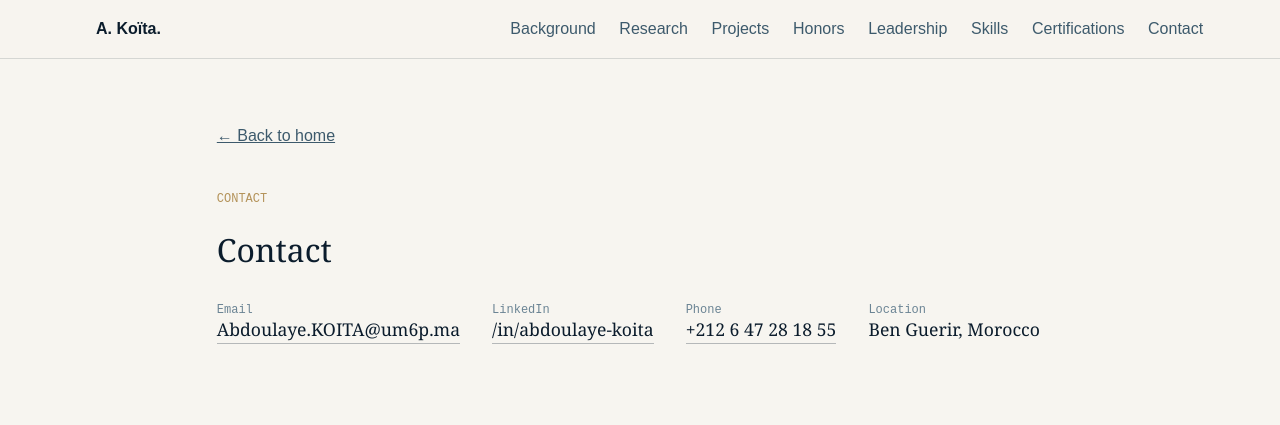
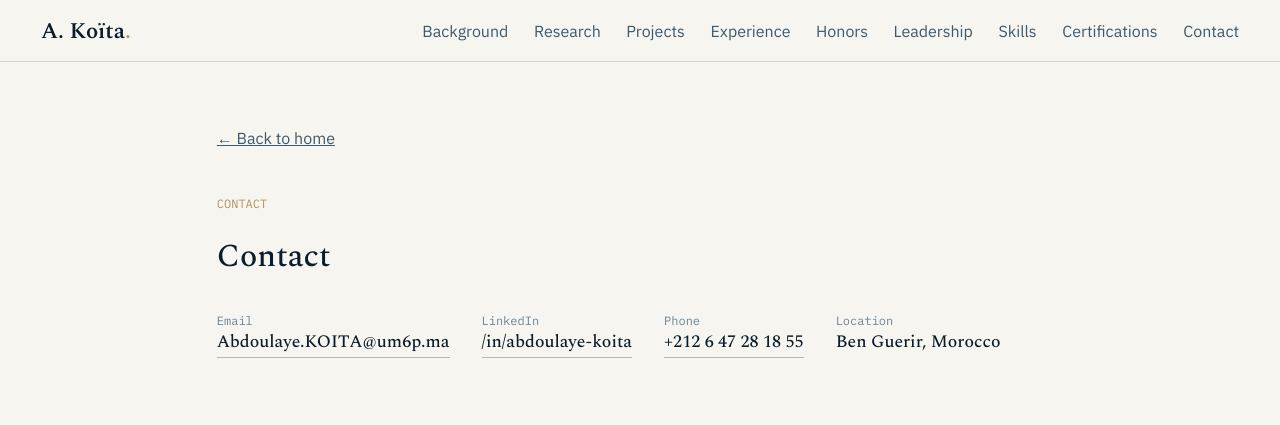
Before and after one commit to Abdoulaye279/Abdoulaye_koita, a plain HTML site: page contact.html in a window 1280 px wide. Drawn offline with nearby package versions, Linux system fonts and the light colour scheme.

Commit message:
Add Experience link and align navigation typography on contact page

```diff
--- a/contact.html
+++ b/contact.html
@@ -5,119 +5,41 @@
 <meta charset="UTF-8">
 <meta name="viewport" content="width=device-width, initial-scale=1">
 <title>Contact · Abdoulaye Koïta</title>
+<link rel="preconnect" href="https://fonts.googleapis.com">
+<link rel="preconnect" href="https://fonts.gstatic.com" crossorigin>
+<link href="https://fonts.googleapis.com/css2?family=Spectral:wght@500;600&family=IBM+Plex+Sans:wght@300;400;500;600;700&family=IBM+Plex+Mono:wght@400;500&display=swap" rel="stylesheet">
 <style>
-:root{
-  --ink:#0B1C2C;
-  --paper:#F7F5F0;
-  --slate:#3D5A6C;
-  --brass:#B4935A;
-  --line:rgba(11,28,44,.14);
-}
+:root{--ink:#0B1C2C;--paper:#F7F5F0;--slate:#3D5A6C;--brass:#B4935A;--line:rgba(11,28,44,.14);--dim:#4B5A63;--sans:'IBM Plex Sans',Arial,sans-serif;--serif:'Spectral',Georgia,serif;--mono:'IBM Plex Mono',monospace}
 *{box-sizing:border-box}
-body{
-  margin:0;
-  background:var(--paper);
-  color:#17222B;
-  font:16px/1.6 Arial,sans-serif;
-}
-.nav{
-  position:sticky;
-  top:0;
-  background:rgba(247,245,240,.95);
-  border-bottom:1px solid var(--line);
-  padding:1rem 6vw;
-  display:flex;
-  justify-content:space-between;
-  gap:1rem;
-}
-.nav a{
-  color:var(--slate);
-  text-decoration:none;
-  margin-left:1.2rem;
-}
-.nav strong{color:var(--ink)}
-main{
-  max-width:1000px;
-  margin:auto;
-  padding:4rem 6vw;
-}
-.back{
-  display:inline-block;
-  color:var(--slate);
-  margin-bottom:2rem;
-}
-.eyebrow{
-  color:var(--brass);
-  font:12px monospace;
-}
-.links{
-  display:flex;
-  flex-wrap:wrap;
-  gap:2rem;
-  margin-top:2rem;
-}
-.link{
-  display:flex;
-  flex-direction:column;
-  color:var(--ink);
-  text-decoration:none;
-  border-bottom:0;
-}
-.label{
-  font:12px monospace;
-  color:#6B8494;
-}
-.value{
-  font:1.1rem Georgia,serif;
-  border-bottom:1px solid rgba(11,28,44,.28);
-  padding-bottom:2px;
-}
-h1{
-  font:500 2rem Georgia,serif;
-  color:var(--ink);
-}
-@media(max-width:700px){
-  .nav{display:block}
-  .nav a{display:inline-block;margin:0 .7rem .3rem 0}
-}
+body{margin:0;background:var(--paper);color:#17222B;font:16px/1.6 var(--sans)}
+.nav{position:sticky;top:0;z-index:50;background:rgba(247,245,240,.96);backdrop-filter:blur(8px);border-bottom:1px solid var(--line)}
+.nav-inner{max-width:1500px;margin:0 auto;padding:.85rem 3.2vw;display:flex;align-items:center;justify-content:space-between;gap:1.5rem}
+.nav-mark{font:600 1.4rem var(--serif);white-space:nowrap}.nav-mark a{color:var(--ink);text-decoration:none}.nav-mark span{color:var(--brass)}
+.nav-links{display:flex;flex-wrap:wrap;justify-content:flex-end;gap:clamp(.8rem,2vw,2rem);font:400 1rem var(--sans)}
+.nav-links a{color:var(--slate);text-decoration:none;white-space:nowrap;margin:0}.nav-links a:hover{color:var(--ink)}
+main{max-width:1000px;margin:auto;padding:4rem 6vw}.back{display:inline-block;color:var(--slate);margin-bottom:2rem}.eyebrow{color:var(--brass);font:12px var(--mono)}
+.links{display:flex;flex-wrap:wrap;gap:2rem;margin-top:2rem}.link{display:flex;flex-direction:column;color:var(--ink);text-decoration:none;border-bottom:0}.label{font:12px var(--mono);color:#6B8494}.value{font:1.1rem var(--serif);border-bottom:1px solid rgba(11,28,44,.28);padding-bottom:2px}
+h1{font:500 2rem var(--serif);color:var(--ink)}
+@media(max-width:900px){.nav-inner{align-items:flex-start;flex-direction:column;gap:.4rem}.nav-links{justify-content:flex-start;gap:.35rem 1.1rem}}
+@media(max-width:700px){.nav-inner{padding:.75rem 6vw}.nav-links{font-size:.92rem}}
 </style>
 </head>
 <body>
-<nav class="nav">
-  <a href="index.html"><strong>A. Koïta.</strong></a>
-  <div>
-    <a href="background.html">Background</a>
-    <a href="research.html">Research</a>
-    <a href="projects.html">Projects</a>
-    <a href="honors.html">Honors</a>
-    <a href="leadership.html">Leadership</a>
-    <a href="skills.html">Skills</a>
-    <a href="certifications.html">Certifications</a>
-    <a href="contact.html">Contact</a>
+<nav class="nav"><div class="nav-inner">
+  <div class="nav-mark"><a href="index.html">A. Koïta<span>.</span></a></div>
+  <div class="nav-links" aria-label="Portfolio sections">
+    <a href="background.html">Background</a><a href="research.html">Research</a><a href="projects.html">Projects</a><a href="experience.html">Experience</a><a href="honors.html">Honors</a><a href="leadership.html">Leadership</a><a href="skills.html">Skills</a><a href="certifications.html">Certifications</a><a href="contact.html">Contact</a>
   </div>
-</nav>
+</div></nav>
 <main>
   <a class="back" href="index.html">← Back to home</a>
   <p class="eyebrow">CONTACT</p>
   <h1>Contact</h1>
-
   <div class="links">
-    <a class="link" href="mailto:Abdoulaye.KOITA@um6p.ma">
-      <span class="label">Email</span>
-      <span class="value">Abdoulaye.KOITA@um6p.ma</span>
-    </a>
-    <a class="link" href="https://www.linkedin.com/in/koita-abdoulaye-a65aa42a9" target="_blank" rel="noopener">
-      <span class="label">LinkedIn</span>
-      <span class="value">/in/abdoulaye-koita</span>
-    </a>
-    <a class="link" href="tel:+212647281855">
-      <span class="label">Phone</span>
-      <span class="value">+212 6 47 28 18 55</span>
-    </a>
-    <span class="link">
-      <span class="label">Location</span>
-      <span class="value" style="border-bottom:0">Ben Guerir, Morocco</span>
-    </span>
+    <a class="link" href="mailto:Abdoulaye.KOITA@um6p.ma"><span class="label">Email</span><span class="value">Abdoulaye.KOITA@um6p.ma</span></a>
+    <a class="link" href="https://www.linkedin.com/in/koita-abdoulaye-a65aa42a9" target="_blank" rel="noopener"><span class="label">LinkedIn</span><span class="value">/in/abdoulaye-koita</span></a>
+    <a class="link" href="tel:+212647281855"><span class="label">Phone</span><span class="value">+212 6 47 28 18 55</span></a>
+    <span class="link"><span class="label">Location</span><span class="value" style="border-bottom:0">Ben Guerir, Morocco</span></span>
   </div>
 </main>
 </body>
```
